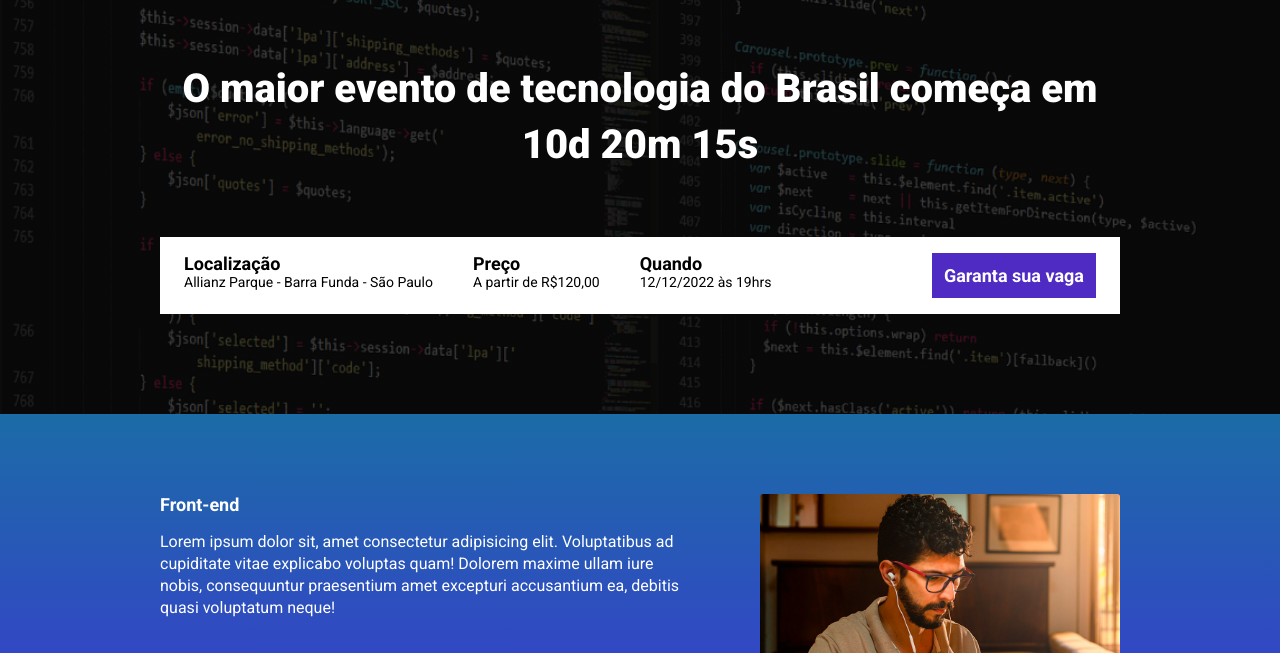
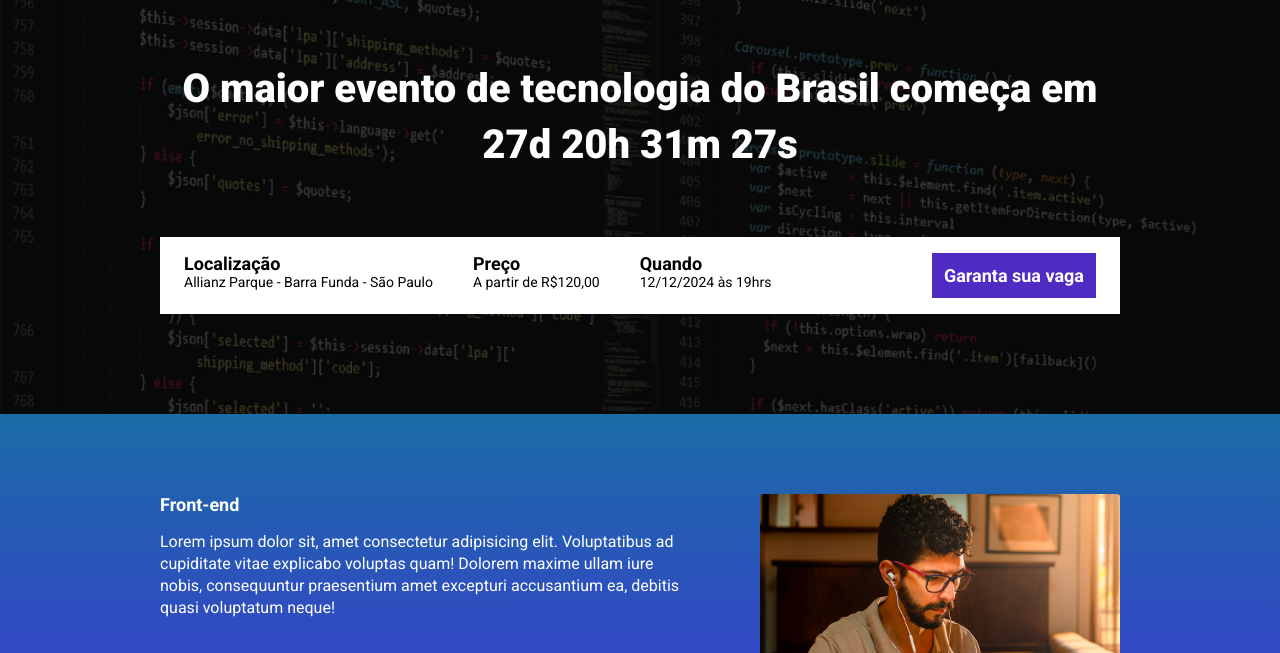
Before and after one commit to MarcoPenha043/landingpage-atividade-pratica, a website built with Parcel: page src/index.html in a window 1280 px wide. Shown: the part 147-800 px from the top of the page. Built offline with nearby package versions, Linux system fonts and the light colour scheme.

Commit message:
criando a contagem regressiva

```diff
--- a/package.json
+++ b/package.json
@@ -1,9 +1,9 @@
 {
   "name": "parcel",
   "version": "1.0.0",
-  "main": "index.js",
   "scripts": {
     "dev": "parcel src/index.html src/styles/main.scss src/scripts/main.js",
+    "build": "parcel build src/index.html",
     "test": "echo \"Error: no test specified\" && exit 1"
   },
   "keywords": [],
--- a/src/index.html
+++ b/src/index.html
@@ -15,7 +15,7 @@
         <div class="container">
             <img class="hero__logo" src="./images/ebac_logo.svg" alt="EBAC">
             <p class="hero__text">
-                O maior evento de tecnologia do Brasil começa em 10d 20m 15s
+                O maior evento de tecnologia do Brasil começa em <span id="contador"></span>
             </p>
             <div class="infos-bar">
                 <ul class="infos-bar__infos">
@@ -29,7 +29,7 @@
                     </li>
                     <li class="infos-bar__infos__item">
                         <b>Quando</b>
-                        12/12/2022 às 19hrs
+                        12/12/2024 às 19hrs
                     </li>
                 </ul>
                 <a href="#" class="button button--primary">Garanta sua vaga</a>
--- a/src/scripts/main.js
+++ b/src/scripts/main.js
@@ -1 +1,32 @@
 AOS.init();
+
+const dataDoEvento = new Date("Dec 12, 2024 19:00:00");
+const timeStampDoEvento = dataDoEvento.getTime();
+
+const contaAsHoras = setInterval(function() {
+    const agora = new Date();
+    const timeStampAtual = agora.getTime();
+
+    const distanciaAteOEvento = timeStampDoEvento - timeStampAtual;
+
+    const diaEmMs = 1000 * 60 * 60 * 24;
+    const horaEmMs = 1000 * 60 * 60;
+    const minutoEmMs = 1000 * 60;
+
+    const diasAteOEvento = Math.floor(distanciaAteOEvento / diaEmMs);
+    const horasAteOEvento = Math.floor((distanciaAteOEvento % diaEmMs) / horaEmMs);
+    const minutosAteOEvento = Math.floor((distanciaAteOEvento % horaEmMs) / minutoEmMs);
+    const segundosAteOEvento = Math.floor((distanciaAteOEvento % minutoEmMs) / 1000);
+
+    console.log(diasAteOEvento);
+    console.log(horasAteOEvento);
+    console.log(minutosAteOEvento);
+    console.log(segundosAteOEvento);
+
+    document.getElementById('contador').innerHTML = `${diasAteOEvento}d ${horasAteOEvento}h ${minutosAteOEvento}m ${segundosAteOEvento}s`;
+
+    if(distanciaAteOEvento < 0){
+        clearInterval(contaAsHoras);
+        document.getElementById('contador').innerHTML = 'Evento Expirado';
+    }
+}, 1000);
```
